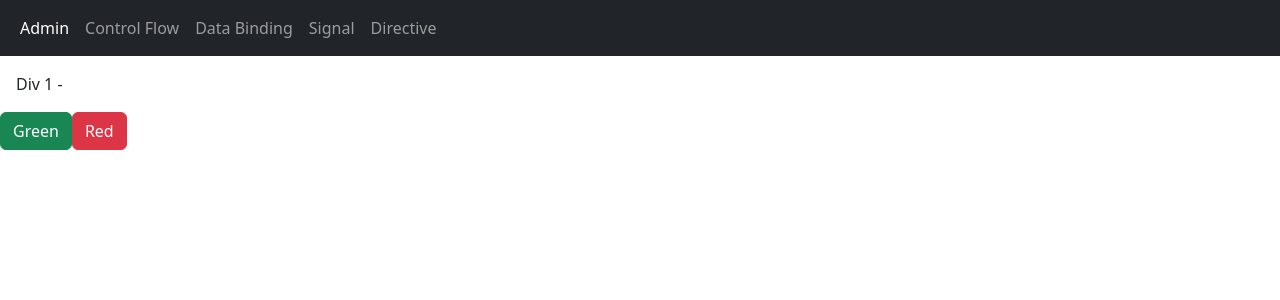
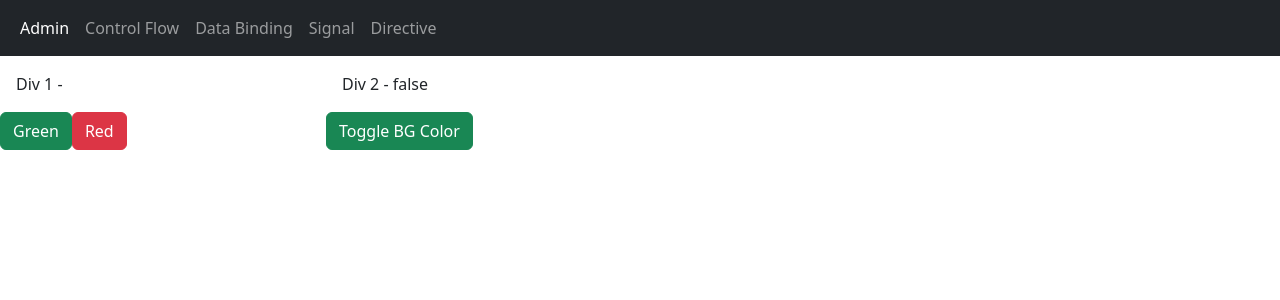
Before and after one commit to sumitbasu116/angular20Tutorial, an Angular app: page /attribute-dir in a window 1280 px wide. Shown: the top 300 px of the page. Built offline with nearby package versions, Linux system fonts and the light colour scheme.

Commit message:
Directives part4-basic coding before introducing ngStyle directive

```diff
--- a/src/app/components/att-directive/att-directive.html
+++ b/src/app/components/att-directive/att-directive.html
@@ -3,6 +3,11 @@
     <div class="col-3">
         <div class="p-3" [ngClass]="div1ClassName()">
             Div 1 - {{div1ClassName()}}
+        </div>
+    </div>
+    <div class="col-3">
+        <div class="p-3">
+            Div 2 - {{isDiv2Green()}}
         </div>
     </div>
 </div>
@@ -12,4 +17,7 @@
         <button class="btn btn-success" (click)="setBgClass('bg-success')">Green</button>
         <button class="btn btn-danger" (click)="setBgClass('bg-danger')">Red</button>
     </div>
+    <div class="col-3">
+        <button class="btn btn-success" (click)="toggleBgColor()">Toggle BG Color</button>
+    </div>
 </div>
--- a/src/app/components/att-directive/att-directive.ts
+++ b/src/app/components/att-directive/att-directive.ts
@@ -11,7 +11,13 @@ export class AttDirective {
 
   div1ClassName = signal<string>("");
 
+  isDiv2Green = signal<boolean>(false);
+
   setBgClass(className:string){
     this.div1ClassName.set(className);
   }
+
+  toggleBgColor(){
+    this.isDiv2Green.set(!this.isDiv2Green());
+  }
 }
```
